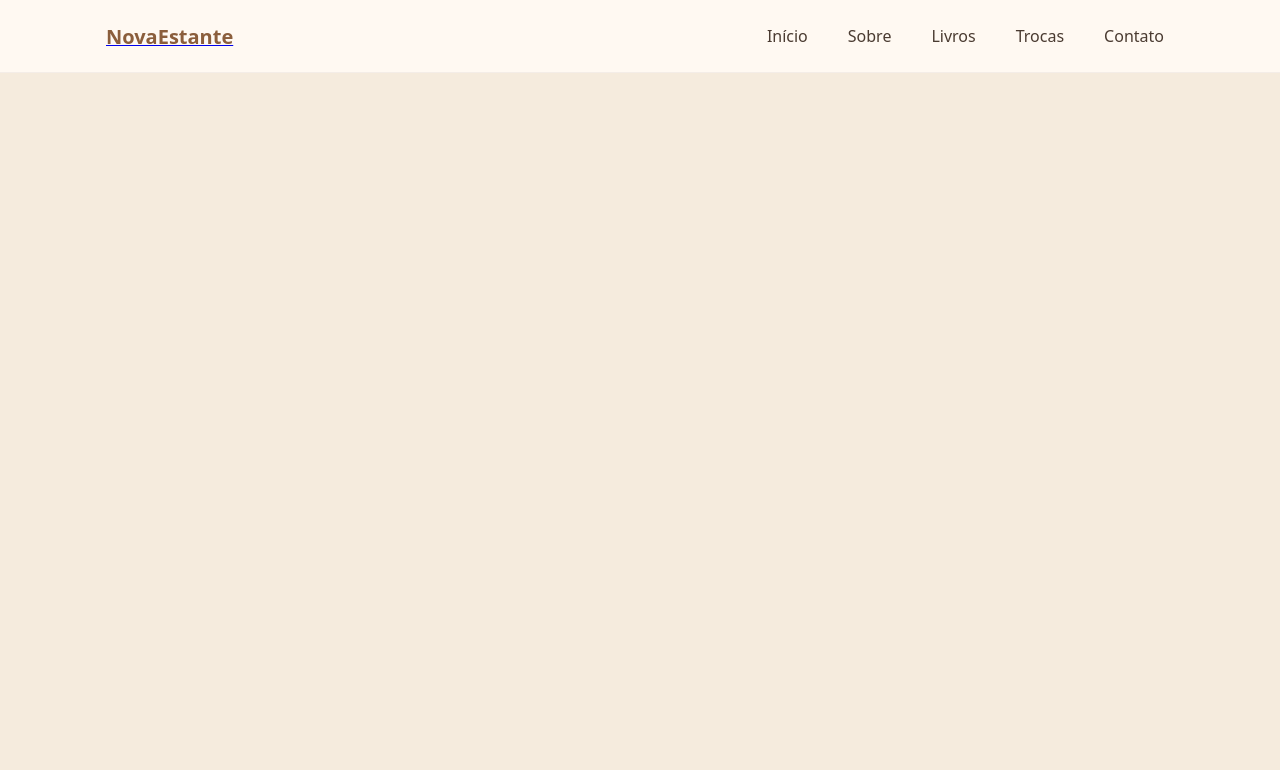
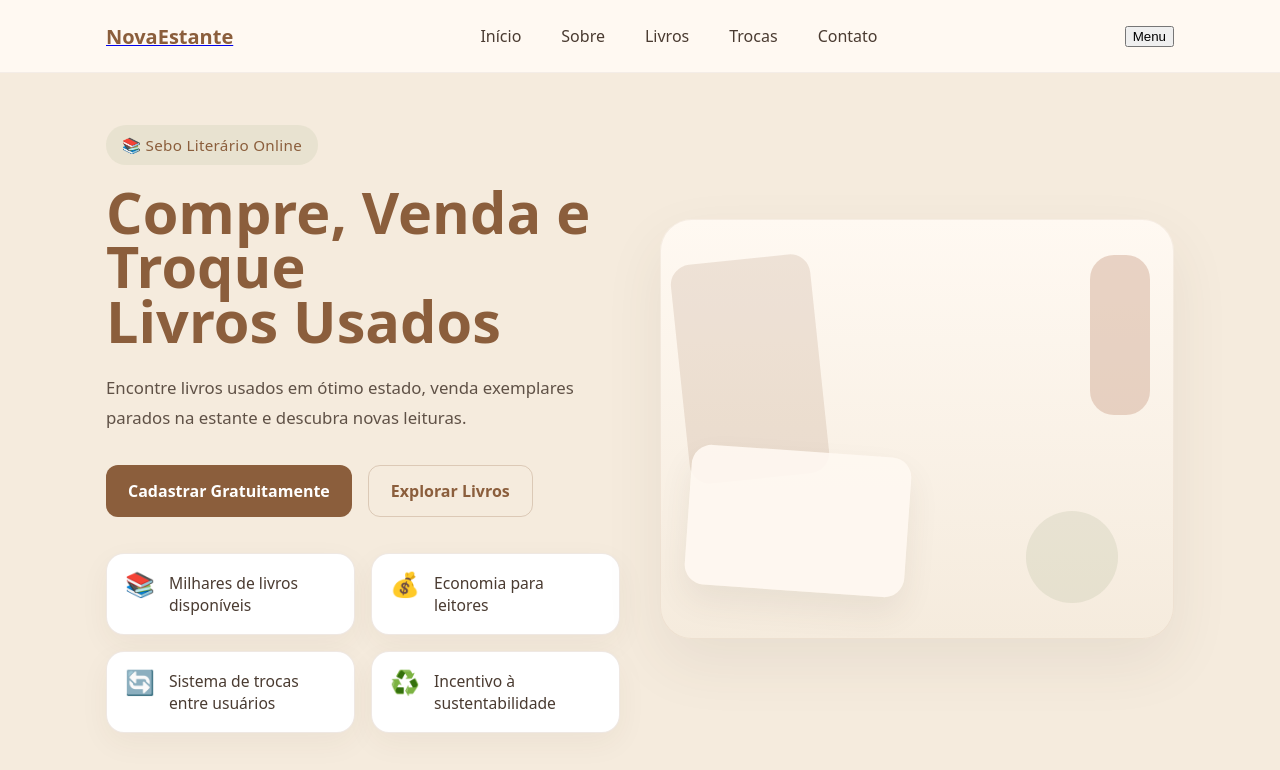
Before and after one commit to CrisVidalNT/sebo-literario-ia, a plain HTML site: page index.html in a window 1280 px wide. Drawn offline with Linux system fonts and the light colour scheme.

Commit message:
implementacao da sessao de inicio

```diff
--- a/assets/css/style.css
+++ b/assets/css/style.css
@@ -50,13 +50,166 @@ body{
     background: rgba(139,94,60,0.06);
 }
 
-.main-header__menu-toggle{
-    display: none;
+.button{
+    display: inline-flex;
+    align-items: center;
+    justify-content: center;
+    border: none;
+    border-radius: 12px;
+    text-decoration: none;
+    font-weight: 600;
+    cursor: pointer;
+    transition: transform 0.2s ease, background-color 0.2s ease, box-shadow 0.2s ease;
+}
+
+.button:hover{
+    transform: scale(1.03);
+}
+
+.button--primary{
     background: var(--color-primary);
     color: #fff;
-    border: none;
-    padding: 8px 12px;
-    border-radius: 8px;
+    padding: 14px 22px;
+}
+
+.button--secondary{
+    background: transparent;
+    color: var(--color-primary);
+    border: 1px solid rgba(139,94,60,0.24);
+    padding: 14px 22px;
+}
+
+.hero{
+    min-height: calc(100vh - var(--header-height));
+    display: grid;
+    grid-template-columns: 1fr 1fr;
+    align-items: center;
+    gap: 40px;
+    max-width: 1100px;
+    margin: 0 auto;
+    padding: 48px 16px 64px;
+}
+
+.hero__badge{
+    display: inline-block;
+    margin-bottom: 20px;
+    padding: 10px 16px;
+    background: rgba(163,177,138,0.16);
+    color: var(--color-primary);
+    border-radius: 999px;
+    font-size: 0.95rem;
+    letter-spacing: 0.02em;
+}
+
+.hero__title{
+    margin: 0;
+    font-size: clamp(2.75rem, 4.5vw, 4.75rem);
+    line-height: 0.95;
+    color: var(--color-primary);
+}
+
+.hero__description{
+    max-width: 540px;
+    margin: 24px 0 32px;
+    font-size: 1.05rem;
+    line-height: 1.8;
+    color: rgba(74,59,49,0.88);
+}
+
+.hero__actions{
+    display: flex;
+    flex-wrap: wrap;
+    gap: 16px;
+    margin-bottom: 36px;
+}
+
+.hero__benefits{
+    display: grid;
+    grid-template-columns: repeat(2, minmax(0, 1fr));
+    gap: 16px;
+}
+
+.benefit-card{
+    display: flex;
+    align-items: flex-start;
+    gap: 14px;
+    border: 1px solid rgba(139,94,60,0.14);
+    background: #fff;
+    border-radius: 18px;
+    padding: 18px;
+    box-shadow: 0 10px 30px rgba(74,59,49,0.05);
+}
+
+.benefit-card__icon{
+    font-size: 1.5rem;
+    line-height: 1;
+}
+
+.benefit-card p{
+    margin: 0;
+    color: var(--color-text);
+    font-size: 0.98rem;
+}
+
+.hero__visual{
+    position: relative;
+    min-height: 420px;
+    border-radius: 32px;
+    background: linear-gradient(180deg, #FFF9F2 0%, #F5EBDD 100%);
+    box-shadow: inset 0 0 0 1px rgba(139,94,60,0.08), 0 24px 60px rgba(74,59,49,0.08);
+    overflow: hidden;
+}
+
+.hero__shape{
+    position: absolute;
+    border-radius: 20px;
+    background: rgba(139,94,60,0.14);
+}
+
+.hero__shape--stack{
+    width: 140px;
+    height: 220px;
+    left: 20px;
+    top: 40px;
+    transform: rotate(-6deg);
+}
+
+.hero__shape--bookmark{
+    width: 60px;
+    height: 160px;
+    right: 24px;
+    top: 36px;
+    border-radius: 24px;
+    background: rgba(216,180,160,0.55);
+}
+
+.hero__shape--flower{
+    width: 92px;
+    height: 92px;
+    right: 56px;
+    bottom: 36px;
+    border-radius: 50%;
+    background: rgba(163,177,138,0.2);
+}
+
+.hero__shape--book{
+    width: 220px;
+    height: 140px;
+    left: 28px;
+    bottom: 48px;
+    transform: rotate(4deg);
+    background: rgba(255,249,242,0.9);
+    box-shadow: 0 16px 32px rgba(74,59,49,0.08);
+}
+
+@media (max-width: 980px){
+    .hero{
+        grid-template-columns: 1fr;
+    }
+
+    .hero__visual{
+        min-height: 360px;
+    }
 }
 
 @media (max-width: 768px){
@@ -71,11 +224,25 @@ body{
         display: none;
     }
 
-n    .main-nav--open .main-nav__list{
+    .main-nav--open .main-nav__list{
         display: flex;
     }
 
-n    .main-header__menu-toggle{
+    .main-header__menu-toggle{
         display: inline-block;
     }
+
+    .hero{
+        padding-top: 32px;
+        padding-bottom: 40px;
+    }
+
+    .hero__actions{
+        flex-direction: column;
+        align-items: stretch;
+    }
+
+    .hero__benefits{
+        grid-template-columns: 1fr;
+    }
 }
--- a/index.html
+++ b/index.html
@@ -28,7 +28,50 @@
             </div>
         </header>
 
+
+
         <main>
+            <section class="hero">
+                <div class="hero__content">
+                    <span class="hero__badge">📚 Sebo Literário Online</span>
+                    <h1 class="hero__title">
+                        Compre, Venda e Troque<br>
+                        <strong>Livros Usados</strong>
+                    </h1>
+                    <p class="hero__description">Encontre livros usados em ótimo estado, venda exemplares parados na estante e descubra novas leituras.</p>
+
+                    <div class="hero__actions">
+                        <a href="#" class="button button--primary">Cadastrar Gratuitamente</a>
+                        <a href="#" class="button button--secondary">Explorar Livros</a>
+                    </div>
+
+                    <div class="hero__benefits">
+                        <article class="benefit-card">
+                            <span class="benefit-card__icon">📚</span>
+                            <p>Milhares de livros disponíveis</p>
+                        </article>
+                        <article class="benefit-card">
+                            <span class="benefit-card__icon">💰</span>
+                            <p>Economia para leitores</p>
+                        </article>
+                        <article class="benefit-card">
+                            <span class="benefit-card__icon">🔄</span>
+                            <p>Sistema de trocas entre usuários</p>
+                        </article>
+                        <article class="benefit-card">
+                            <span class="benefit-card__icon">♻️</span>
+                            <p>Incentivo à sustentabilidade</p>
+                        </article>
+                    </div>
+                </div>
+
+                <div class="hero__visual" aria-hidden="true">
+                    <div class="hero__shape hero__shape--stack"></div>
+                    <div class="hero__shape hero__shape--bookmark"></div>
+                    <div class="hero__shape hero__shape--flower"></div>
+                    <div class="hero__shape hero__shape--book"></div>
+                </div>
+            </section>
         </main>
 
         <script src="assets/js/main.js"></script>
```
Also changed, not shown: .spec/features/01-inicio.md (added), .spec/product/context.md, .spec/product/page-structure.md (added).
